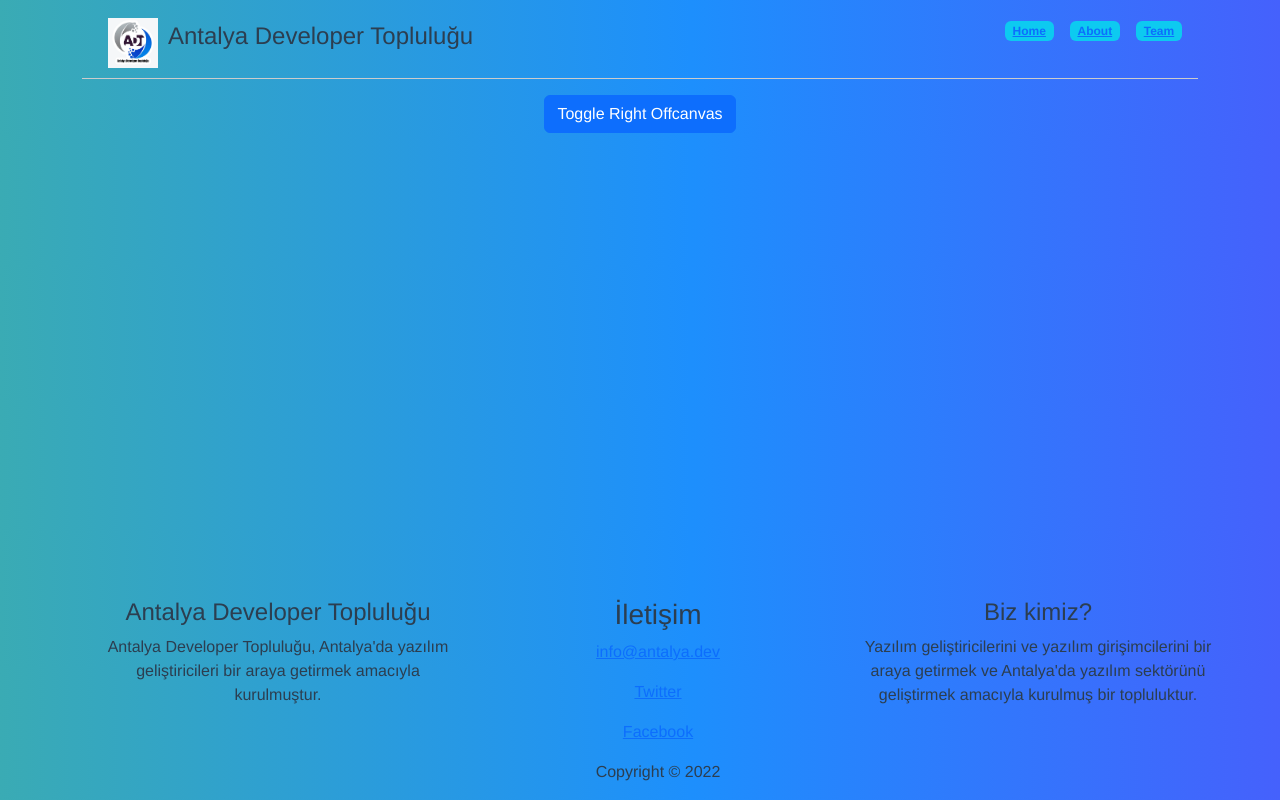
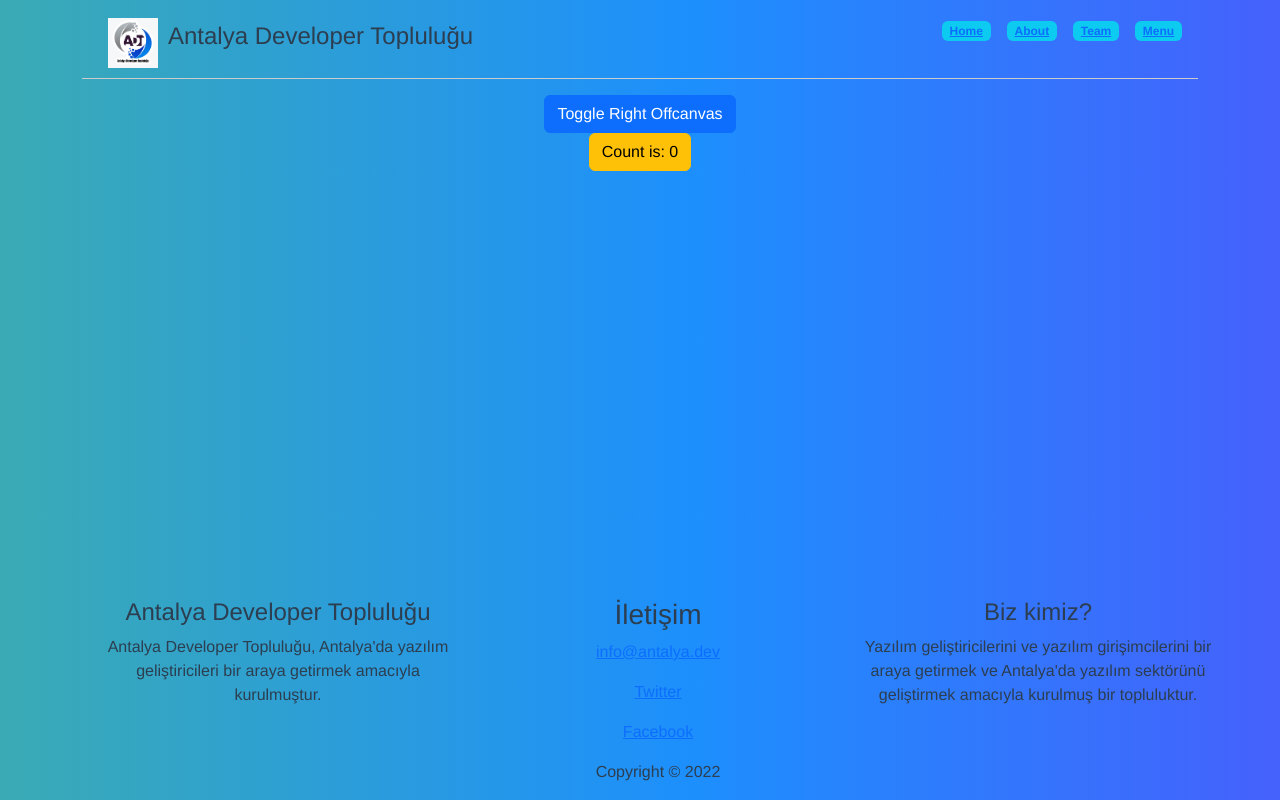
Before and after one commit to Bayramcavlak/vue-coin-tracker, a Vue app: page / in a window 1280 px wide. Built offline with nearby package versions, Linux system fonts and the light colour scheme.

Commit message:
the routes updated

```diff
--- a/src/App.vue
+++ b/src/App.vue
@@ -2,6 +2,7 @@
   <div class="container">
     <Header />
     <LeftNav />
+    <Counter />
     <router-view></router-view>
     <Footer />
   </div>
@@ -11,6 +12,7 @@
 import Header from "./components/Header/AppHeader";
 import Footer from "./components/Footer/AppFooter";
 import LeftNav from "./components/Navbar/LeftNavbar";
+import Counter from "./components/Counters/CounterNumber";
 
 export default {
   name: "App",
@@ -18,6 +20,7 @@ export default {
     Header,
     Footer,
     LeftNav,
+    Counter
   },
 };
 </script>
--- /dev/null
+++ b/src/components/Counters/CounterNumber.vue
@@ -0,0 +1,20 @@
+<script setup>
+import { ref, onMounted } from "vue";
+
+// reactive state
+const count = ref(0);
+
+// functions that mutate state and trigger updates
+function increment() {
+  count.value++;
+}
+
+// lifecycle hooks
+onMounted(() => {
+  console.log(`The initial count is ${count.value}.`);
+});
+</script>
+
+<template>
+  <button class="btn btn-md btn-warning" @click="increment">Count is: {{ count }}</button>
+</template>
--- /dev/null
+++ b/src/components/FoodMenu.vue
@@ -0,0 +1,30 @@
+<script setup>
+import { ref, onMounted, defineProps } from "vue";
+const count = ref(0);
+function increment() {
+  count.value++;
+}
+onMounted(() => {
+  console.log(`The initial count is ${count.value}.`);
+});
+
+const props = defineProps(["foo"]);
+
+console.log(props.foo);
+</script>
+
+<template>
+  <div class="container">
+    <div class="row">
+      <div class="card col-lg-3" v-for="n in 10" :key="n">
+        <div class="card-body">
+          <h5 class="card-title">Card title</h5>
+          <h6 class="card-subtitle mb-2 text-muted">Card subtitle</h6>
+          <p class="card-text">Some quick example text {{ count }}</p>
+          <a href="#" class="card-link">Card link</a>
+          <a href="#" class="card-link" @click="increment">increment</a>
+        </div>
+      </div>
+    </div>
+  </div>
+</template>
--- a/src/components/Header/AppHeader.vue
+++ b/src/components/Header/AppHeader.vue
@@ -7,6 +7,7 @@
         <li class="badge bg-info"><router-link to="/">Home</router-link></li>
         <li class="badge bg-info"><router-link to="/landing">About</router-link></li>
         <li class="badge bg-info"><router-link to="/team">Team</router-link></li>
+            <li class="badge bg-info"><router-link to="/menu">Menu</router-link></li>
       </ul>
     </nav>
   </header>
--- a/src/main.js
+++ b/src/main.js
@@ -1,25 +1,9 @@
 import { createApp } from "vue";
-import { createRouter, createWebHistory } from "vue-router";
 import "bootstrap/dist/css/bootstrap.min.css"; // bootstrap
 import App from "./App.vue";
 import "bootstrap";
-import LandingPage from "./components/Landing.vue";
-import Team from "./components/Teams.vue";
+import router from "./router";
 
-const router = createRouter({
-  history: createWebHistory(),
-  routes: [
-    {
-      path: "/landing",
-      component: LandingPage,
-    },
-    {
-      path: "/team",
-      name: "team",
-      component: Team,
-    },
-  ],
-});
 const app = createApp(App);
 app.use(router);
 app.mount("#app");
--- /dev/null
+++ b/src/router.js
@@ -0,0 +1,24 @@
+import { createRouter, createWebHistory } from "vue-router";
+import LandingPage from "./components/Landing.vue";
+import Team from "./components/Teams.vue";
+import Food from "./components/FoodMenu.vue";
+
+const router = createRouter({
+  history: createWebHistory(),
+  routes: [
+    {
+      path: "/landing",
+      component: LandingPage,
+    },
+    {
+      path: "/menu",
+      component: Food,
+    },
+    {
+      path: "/team",
+      name: "team",
+      component: Team,
+    },
+  ],
+});
+export default router;
```
